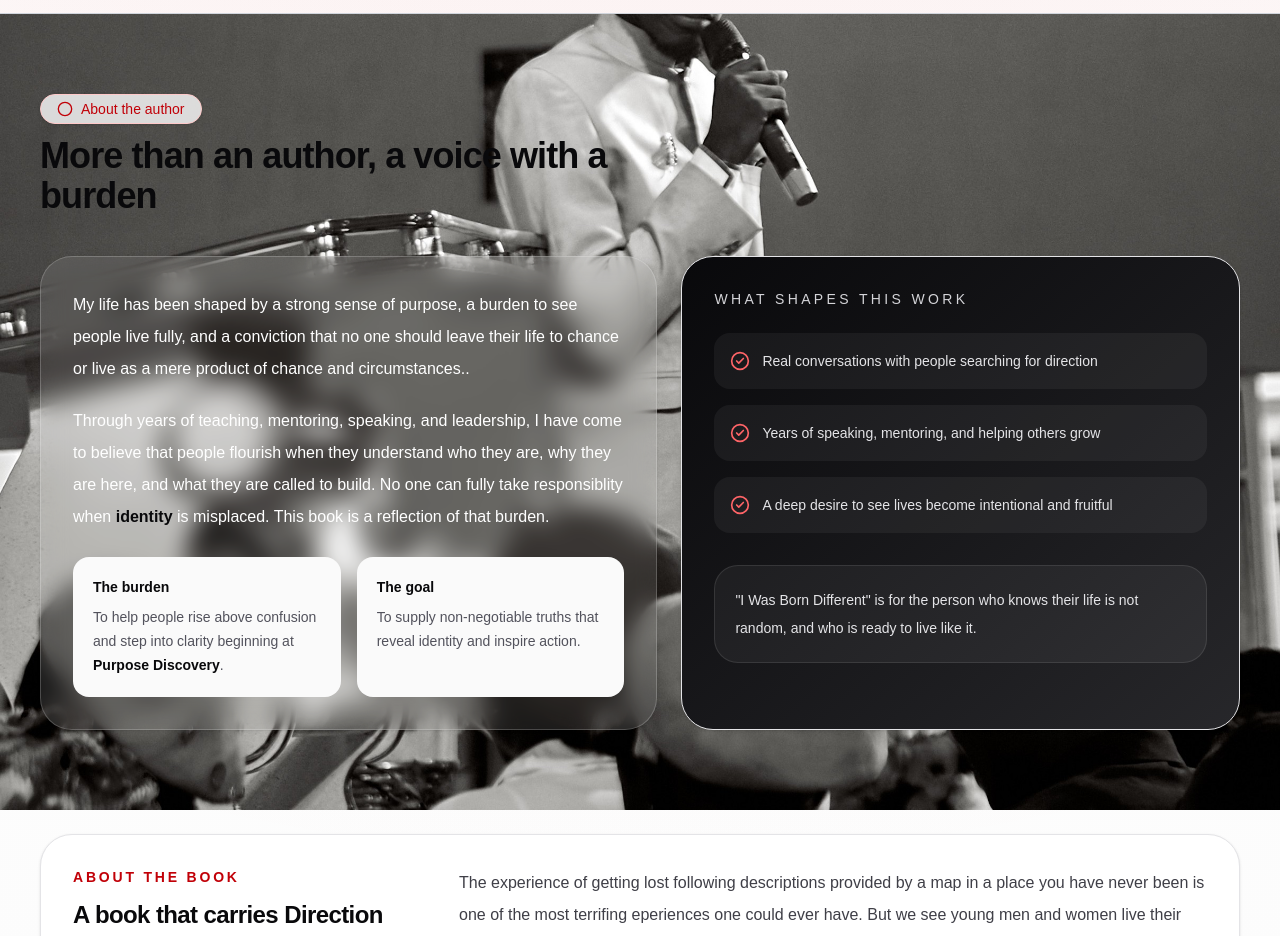
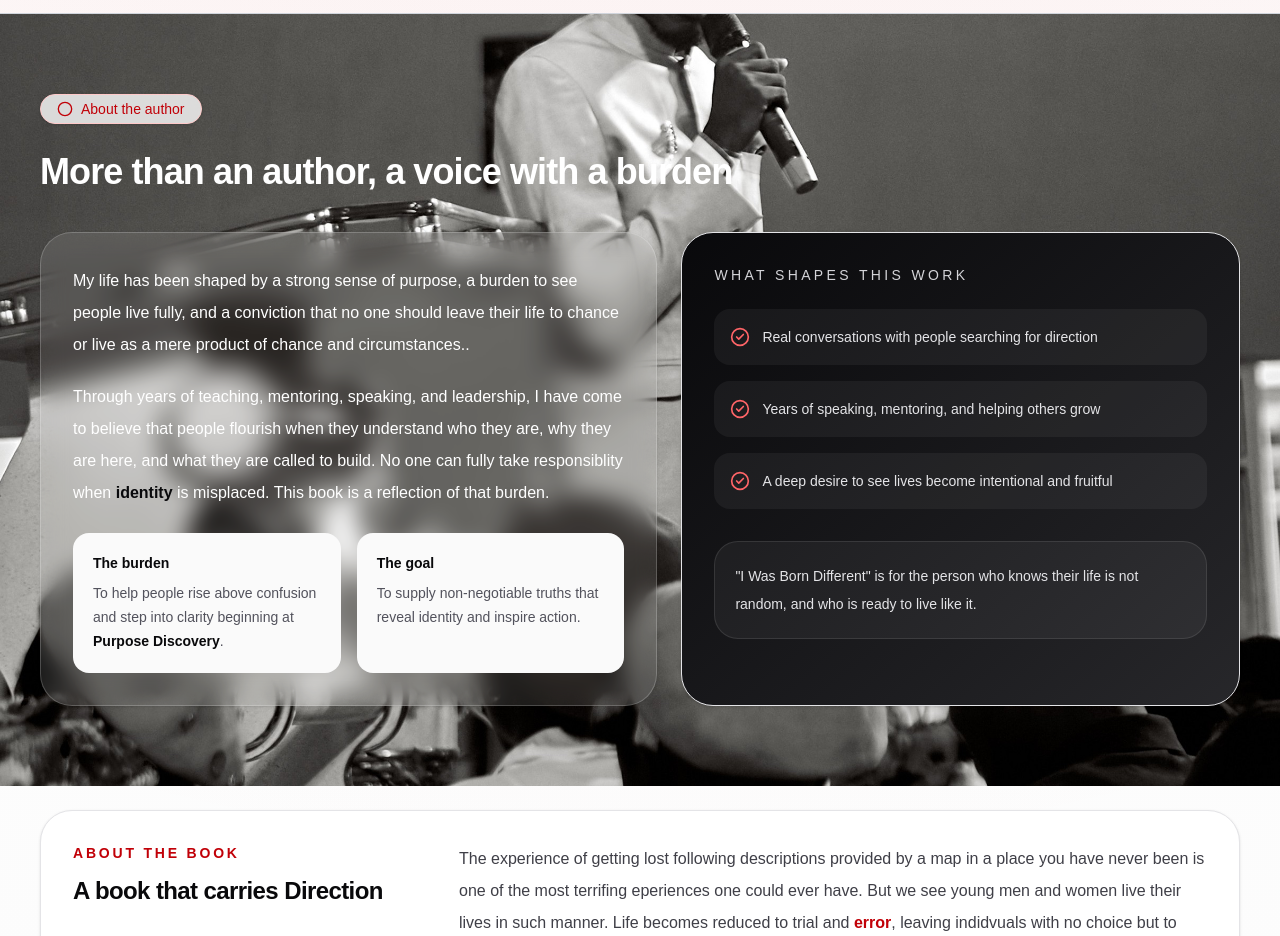
Before and after one commit to adewoletimothy/iwasborndifferent, a Next.js app: page / in a window 1280 px wide. Shown: the part 1080-2016 px from the top of the page. Built offline with nearby package versions, Linux system fonts and the light colour scheme.

Commit message:
corrected h1 color

```diff
--- a/src/app/page.tsx
+++ b/src/app/page.tsx
@@ -359,9 +359,10 @@ export default function BookLaunchLandingPage() {
 
         <SectionHeading
           eyebrow="About the author"
-          title="More than an author, a voice with a burden"
+          title=""
           subtitle=""
         />
+        <h1 className="text-3xl font-semibold tracking-tight text-white sm:text-4xl">More than an author, a voice with a burden</h1>
 
         <div className="mt-10 grid gap-6 lg:grid-cols-[1.05fr_0.95fr]">
           <div className="rounded-[2rem]  border border-white/20 bg-white/10 backdrop-blur-md p-8 shadow-sm">
```
